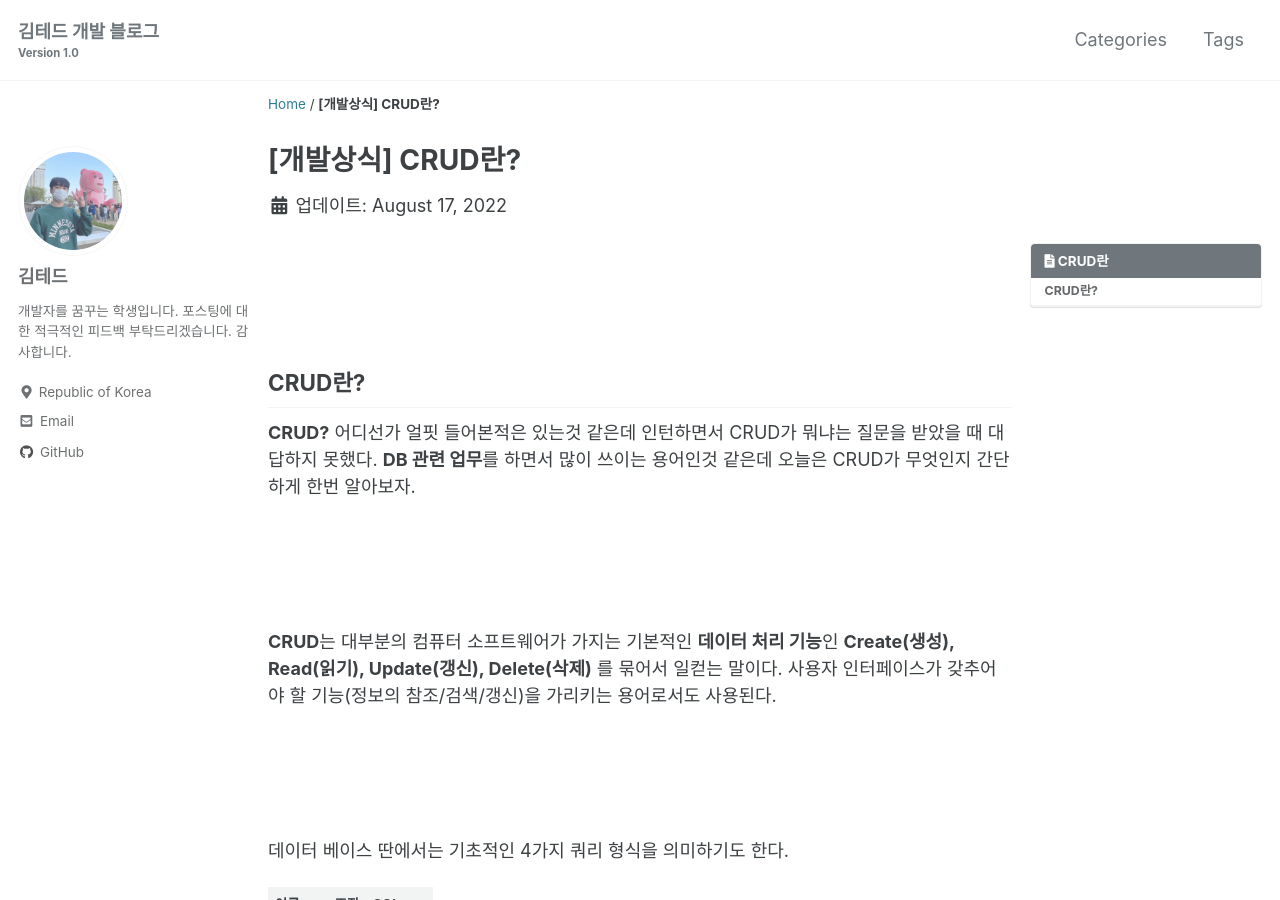
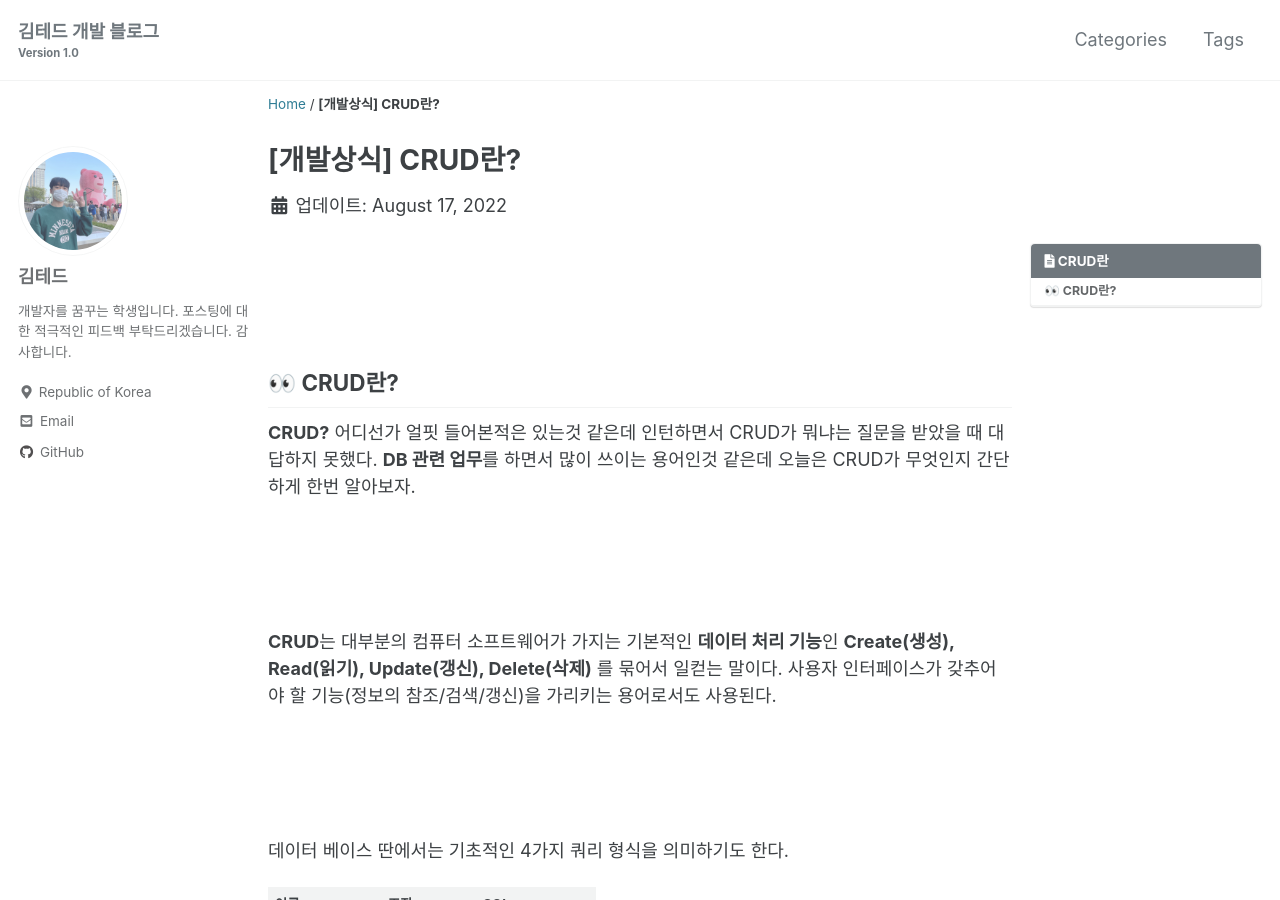
Before and after one commit to idkim97/idkim97.github.io, a Jekyll site: the page built from _posts/2022-08-17-CRUD란.md, in a window 1280 px wide and 900 px high. Built offline with Jekyll 4.4.1, drawn with Linux system fonts in a browser that asks for light colours; cached includes are drawn as plain includes; comment, search, counter and statistics services are not loaded; part of the change alters nothing that is shown.

```diff
--- a/_posts/2022-08-17-CRUD란.md
+++ b/_posts/2022-08-17-CRUD란.md
@@ -17,7 +17,7 @@ tags:
 
 
 
-## CRUD란?
+## 👀 CRUD란?
 
 **CRUD?** 어디선가 얼핏 들어본적은 있는것 같은데 인턴하면서 CRUD가 뭐냐는 질문을 받았을 때 대답하지 못했다. **DB 관련 업무**를 하면서 많이 쓰이는 용어인것 같은데 오늘은 CRUD가 무엇인지 간단하게 한번 알아보자.
 
@@ -37,10 +37,10 @@ tags:
 
 |이름|조작|SQL|
 |---|---|---|
-| Create |생성 | INSERT |
-| Read | 읽기 | SELECT |
-| Update | 갱신 | UPDATE |
-| Delete | 삭제 | DELETE |
+| &nbsp;&nbsp;&nbsp;&nbsp;&nbsp;&nbsp;&nbsp;Create &nbsp;&nbsp;&nbsp;&nbsp;&nbsp;&nbsp;&nbsp;|&nbsp;&nbsp;&nbsp;&nbsp;&nbsp;&nbsp;&nbsp;생성&nbsp;&nbsp;&nbsp;&nbsp;&nbsp;&nbsp;&nbsp; | &nbsp;&nbsp;&nbsp;&nbsp;&nbsp;&nbsp;&nbsp;INSERT&nbsp;&nbsp;&nbsp;&nbsp;&nbsp;&nbsp;&nbsp; |
+| &nbsp;&nbsp;&nbsp;&nbsp;&nbsp;&nbsp;&nbsp;&nbsp;Read&nbsp;&nbsp;&nbsp;&nbsp;&nbsp; | &nbsp;&nbsp;&nbsp;&nbsp;&nbsp;&nbsp;&nbsp;읽기&nbsp;&nbsp;&nbsp;&nbsp;&nbsp;&nbsp;&nbsp; |&nbsp;&nbsp;&nbsp;&nbsp;&nbsp;&nbsp;&nbsp;SELECT&nbsp;&nbsp;&nbsp;&nbsp;&nbsp;&nbsp;&nbsp; |
+| &nbsp;&nbsp;&nbsp;&nbsp;&nbsp;&nbsp;&nbsp;Update&nbsp;&nbsp;&nbsp;&nbsp;&nbsp;&nbsp;&nbsp; | &nbsp;&nbsp;&nbsp;&nbsp;&nbsp;&nbsp;&nbsp;갱신 &nbsp;&nbsp;&nbsp;&nbsp;&nbsp;&nbsp;&nbsp;| &nbsp;&nbsp;&nbsp;&nbsp;&nbsp;&nbsp;&nbsp;UPDATE&nbsp;&nbsp;&nbsp;&nbsp;&nbsp;&nbsp;&nbsp; |
+| &nbsp;&nbsp;&nbsp;&nbsp;&nbsp;&nbsp;&nbsp;Delete &nbsp;&nbsp;&nbsp;&nbsp;&nbsp;&nbsp;&nbsp;| &nbsp;&nbsp;&nbsp;&nbsp;&nbsp;&nbsp;&nbsp;삭제&nbsp;&nbsp;&nbsp;&nbsp;&nbsp;&nbsp;&nbsp; | &nbsp;&nbsp;&nbsp;&nbsp;&nbsp;&nbsp;&nbsp;DELETE&nbsp;&nbsp;&nbsp;&nbsp;&nbsp;&nbsp;&nbsp; |
 
 
 
```
